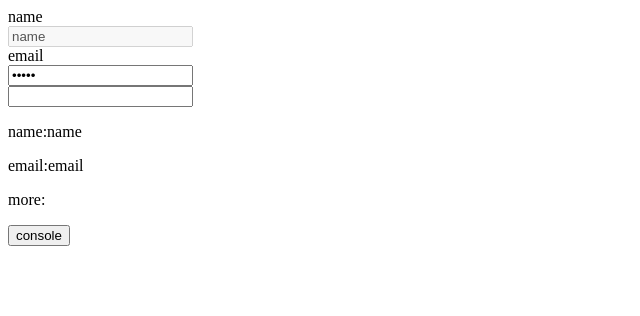
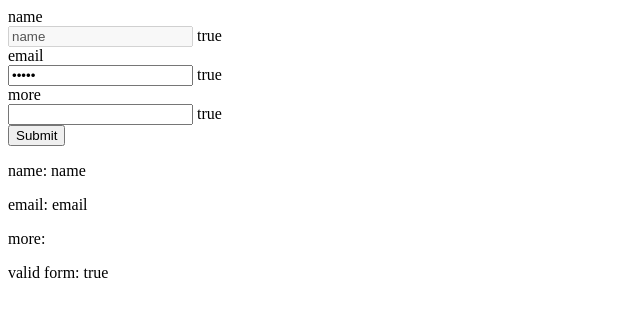
Before and after one commit to Callewaert-Jelle/Form-Builder-Project, an Angular app in the folder Form-Builder/: page / in a window 1280 px wide. Shown: the top 316 px of the page, without its empty margins (0-640 px from the left). Built offline with nearby package versions, Linux system fonts and the light colour scheme.

Commit message:
form validity visuals

```diff
--- a/Form-Builder/src/app/app.component.html
+++ b/Form-Builder/src/app/app.component.html
@@ -1,14 +1,8 @@
-<form [formGroup]='jcFormGroup'>
+<form [formGroup]='jcFormGroup' (submit)='submitForm()'>
     <jc-dynamic-form [jcFormGroup]="jcFormGroup"></jc-dynamic-form>
+    <button type="submit" [attr.disabled]="jcFormGroup.valid ? null : ''">Submit</button>
 </form>
 
-<button (click)="logToConsole()">console</button>
+<p *ngFor="let control of objectEntries(jcFormGroup.controls)">{{control[0]}}: {{control[1].value}}</p>
 
-<!-- IGNORE
-
-<app-dynamic-text-input
-    placeholder={{text_placeholder}}
-    type={{text_type}}>
-</app-dynamic-text-input>
-
--->
+valid form: {{jcFormGroup.valid}}
--- a/Form-Builder/src/app/app.component.ts
+++ b/Form-Builder/src/app/app.component.ts
@@ -3,6 +3,7 @@ import { DynamicTextInputTypes } from './jc-dynamic-form-builder/inputs/dynamic-
 import { JcFormBuilder } from './jc-dynamic-form-builder/jc-form-builder/jc-form-builder';
 import { JcFormGroup } from './jc-dynamic-form-builder/jc-form-elements/jc-form-group';
 import { JcTextInputOptions } from './jc-dynamic-form-builder/jc-input-options/jc-custom-input-options/jc-text-input-options';
+import { Validators } from '@angular/forms';
 
 @Component({
   selector: 'app-root',
@@ -10,6 +11,8 @@ import { JcTextInputOptions } from './jc-dynamic-form-builder/jc-input-options/j
   styleUrls: ['./app.component.css']
 })
 export class AppComponent implements OnInit {
+
+  objectEntries = Object.entries;
 
   jcFormGroup: JcFormGroup;
 
@@ -22,12 +25,13 @@ export class AppComponent implements OnInit {
         .addPlaceholder('xD')
         .makeDisabled())
       .addTextInput('email', new JcTextInputOptions('email', 'email')
-        .addType(DynamicTextInputTypes.password))
-      .addTextInput('more')
+        .addType(DynamicTextInputTypes.password),
+        Validators.required)
+      .addTextInput('more', new JcTextInputOptions('more', ''))
       .getResult();
   }
 
-  logToConsole() {
+  submitForm() {
     console.log(this.jcFormGroup)
   }
 }
--- a/Form-Builder/src/app/jc-dynamic-form-builder/inputs/dynamic-text-input/dynamic-text-input.component.html
+++ b/Form-Builder/src/app/jc-dynamic-form-builder/inputs/dynamic-text-input/dynamic-text-input.component.html
@@ -8,4 +8,5 @@
         (value)='value'
         placeholder={{placeholder}}
         type={{type}}>
+    {{jcFormControl.valid}}
 </form>
--- a/Form-Builder/src/app/jc-dynamic-form-builder/jc-dynamic-form/jc-dynamic-form.component.html
+++ b/Form-Builder/src/app/jc-dynamic-form-builder/jc-dynamic-form/jc-dynamic-form.component.html
@@ -1,6 +1,3 @@
 <ng-container jcDynamicInput *ngFor="let controlName of objectKeys(jcFormGroup.controls)"
     [jcFormGroup]="jcFormGroup"
     [jcFormControl]="jcFormGroup.controls[controlName]"></ng-container>
-
-
-<p *ngFor="let control of objectEntries(jcFormGroup.controls)">{{control[0]}}:{{control[1].value}}</p>
--- a/Form-Builder/src/app/jc-dynamic-form-builder/jc-dynamic-form/jc-dynamic-form.component.ts
+++ b/Form-Builder/src/app/jc-dynamic-form-builder/jc-dynamic-form/jc-dynamic-form.component.ts
@@ -10,7 +10,6 @@ export class DynamicFormComponent implements OnInit {
   @Input() jcFormGroup: JcFormGroup;
 
   objectKeys = Object.keys;
-  objectEntries = Object.entries;
 
   constructor() {
   }
--- a/Form-Builder/src/app/jc-dynamic-form-builder/jc-form-builder/jc-form-builder.ts
+++ b/Form-Builder/src/app/jc-dynamic-form-builder/jc-form-builder/jc-form-builder.ts
@@ -1,4 +1,4 @@
-import { FormBuilder, FormControl, Validators, FormArray } from '@angular/forms';
+import { FormBuilder, FormControl, Validators, FormArray, ValidatorFn } from '@angular/forms';
 import { JcFormControl } from '../jc-form-elements/jc-form-control';
 import { JcFormGroup } from '../jc-form-elements/jc-form-group';
 import { JcTextInputOptions } from '../jc-input-options/jc-custom-input-options/jc-text-input-options';
@@ -13,13 +13,13 @@ export class JcFormBuilder implements IJcFormBuilder {
         return this;
     }
 
-    addTextInput(name: string, options?: JcTextInputOptions): JcFormBuilder {
+    addTextInput(name: string, options?: JcTextInputOptions, validators?: ValidatorFn | ValidatorFn[]): JcFormBuilder {
         if (options) {
-            let jcFormControl = new JcFormControl(options.getValue(), [Validators.required]);
+            let jcFormControl = new JcFormControl(options.getValue(), validators);
             jcFormControl.addOptions(options);
             this.jcFormGroup.addControl(name, jcFormControl)
         } else { //empty formcontrol
-            this.jcFormGroup.addControl(name, new JcFormControl('', Validators.required));
+            this.jcFormGroup.addControl(name, new JcFormControl('', validators));
         }
         return this;
     }
```
